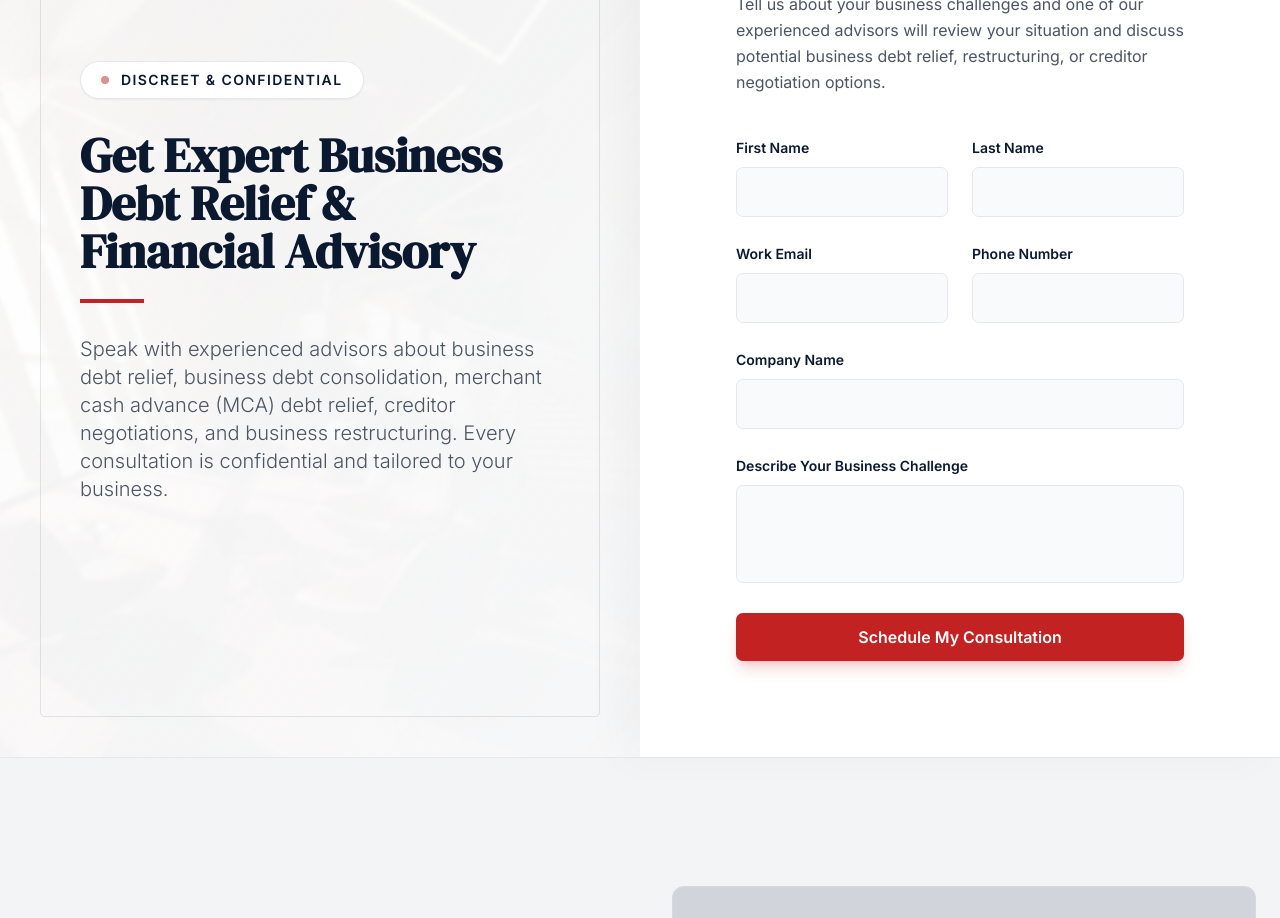
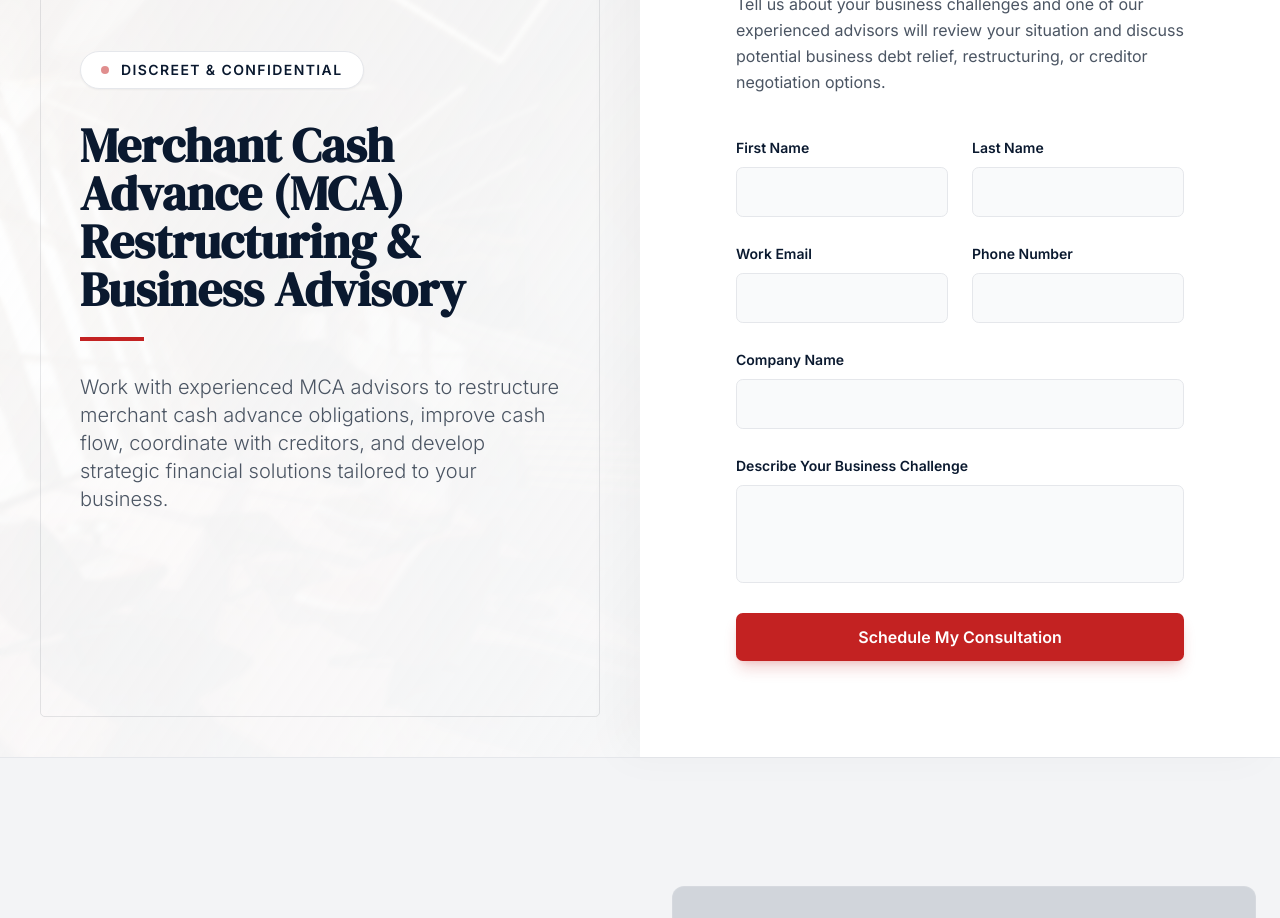
Before and after one commit to samknows9999/sg-054d5103-85fc-4583-be9c-e577d71113a8-1779968500, a Next.js app: page / in a window 1280 px wide. Shown: the part 2540-3458 px from the top of the page. Built offline with nearby package versions, Linux system fonts and the light colour scheme; no server answers; what react-google-recaptcha-v3 would draw is missing.

Commit message:
Update src/pages/index.tsx

```diff
--- a/src/pages/index.tsx
+++ b/src/pages/index.tsx
@@ -218,11 +218,11 @@ Date & Time: ${new Date().toLocaleString()}
                   <div className="w-2 h-2 rounded-full bg-primary animate-pulse"></div>
                   <span className="text-sm font-semibold text-[#0A192F] tracking-widest uppercase">Discreet & Confidential</span>
                 </div>
-                <h2 className="font-serif text-3xl md:text-5xl font-semibold mb-6 leading-tight text-[#0A192F]">Get Expert Business Debt Relief & Financial Advisory
+                <h2 className="font-serif text-3xl md:text-5xl font-semibold mb-6 leading-tight text-[#0A192F]">Merchant Cash Advance (MCA) Restructuring & Business Advisory
 
                 </h2>
                 <div className="w-16 h-1 bg-primary mb-8"></div>
-                <p className="text-gray-600 text-lg md:text-xl leading-relaxed font-light">Speak with experienced advisors about business debt relief, business debt consolidation, merchant cash advance (MCA) debt relief, creditor negotiations, and business restructuring. Every consultation is confidential and tailored to your business.
+                <p className="text-gray-600 text-lg md:text-xl leading-relaxed font-light">Work with experienced MCA advisors to restructure merchant cash advance obligations, improve cash flow, coordinate with creditors, and develop strategic financial solutions tailored to your business.
 
                 </p>
               </div>
```
